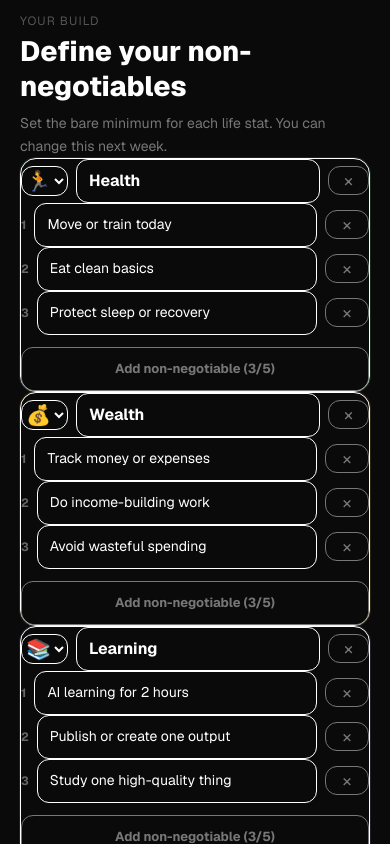
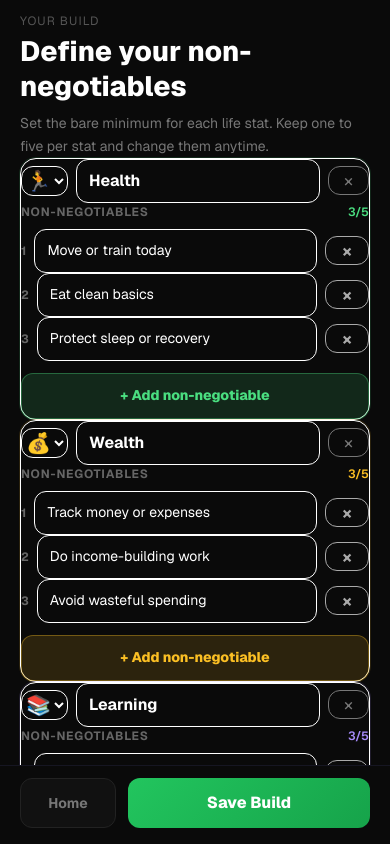
Before and after one commit to nurtiba/winaday, a Next.js app in the folder app/: page /build in a window 390 px wide. Built offline with nearby package versions, Linux system fonts and the light colour scheme.

Commit message:
fix: improve mobile scoring scroll

```diff
--- a/app/src/app/build/page.tsx
+++ b/app/src/app/build/page.tsx
@@ -117,18 +117,20 @@ export default function BuildPage() {
   const activeStats = build.stats.filter((stat) => stat.active);
 
   return (
-    <div className="flex-1 overflow-y-auto bg-[#0a0a0a] px-5 safe-top safe-bottom text-white">
+    <div className="flex min-h-0 flex-1 flex-col bg-[#0a0a0a] text-white">
+      <div className="mobile-scroll flex-1 px-5 safe-top pb-6">
         <div className="mb-5">
           <p className="text-[12px] uppercase tracking-[1px] text-[#555]">Your build</p>
           <h1 className="mt-1 text-[28px] font-extrabold leading-tight">Define your non-negotiables</h1>
           <p className="mt-2 text-[14px] leading-relaxed text-[#777]">
-          Set the bare minimum for each life stat. You can change this next week.
+            Set the bare minimum for each life stat. Keep one to five per stat and change them anytime.
           </p>
         </div>
 
-      <div className="space-y-4 pb-32">
+        <div className="space-y-4 pb-6">
           {activeStats.map((stat) => {
             const items = stat.nonNegotiables.filter((item) => item.active);
+            const canAddItem = items.length < 5;
             return (
               <section
                 key={stat.id}
@@ -163,6 +165,13 @@ export default function BuildPage() {
                   </button>
                 </div>
 
+                <div className="mb-2 flex items-center justify-between gap-3">
+                  <p className="text-[12px] font-bold uppercase tracking-[0.8px] text-[#666]">Non-negotiables</p>
+                  <p className="shrink-0 text-[12px] font-semibold" style={{ color: stat.color }}>
+                    {items.length}/5
+                  </p>
+                </div>
+
                 <div className="space-y-2">
                   {items.map((item, index) => (
                     <div key={item.id} className="flex items-center gap-2">
@@ -171,6 +180,7 @@ export default function BuildPage() {
                       </span>
                       <input
                         value={item.label}
+                        placeholder="Write your bare minimum"
                         onChange={(event) => updateStat(stat.id, (current) => ({
                           ...current,
                           nonNegotiables: current.nonNegotiables.map((currentItem) =>
@@ -184,7 +194,7 @@ export default function BuildPage() {
                         type="button"
                         onClick={() => removeNonNegotiable(stat.id, item.id)}
                         disabled={items.length <= 1}
-                      className="h-11 w-11 rounded-xl border border-[#242438] bg-[#11111c] text-[18px] text-[#777] disabled:opacity-30"
+                        className="h-11 w-11 rounded-xl border border-[#242438] bg-[#11111c] text-[18px] font-bold text-[#aaa] disabled:text-[#444] disabled:opacity-40"
                         aria-label={`Remove ${item.label}`}
                       >
                         ×
@@ -196,10 +206,15 @@ export default function BuildPage() {
                 <button
                   type="button"
                   onClick={() => addNonNegotiable(stat.id)}
-                disabled={items.length >= 5}
-                className="mt-3 min-h-[44px] w-full rounded-xl border border-dashed border-[#303046] text-[13px] font-bold text-[#777] disabled:opacity-30"
+                  disabled={!canAddItem}
+                  className="mt-3 min-h-[46px] w-full rounded-xl border border-dashed text-[14px] font-extrabold transition-transform active:scale-[0.99] disabled:opacity-40"
+                  style={{
+                    backgroundColor: canAddItem ? stat.colorBg : "transparent",
+                    borderColor: canAddItem ? stat.colorBorder : "#303046",
+                    color: canAddItem ? stat.color : "#666677",
+                  }}
                 >
-                Add non-negotiable ({items.length}/5)
+                  {canAddItem ? "+ Add non-negotiable" : "Maximum reached"}
                 </button>
               </section>
             );
@@ -214,8 +229,9 @@ export default function BuildPage() {
             Add life stat ({activeStats.length}/6)
           </button>
         </div>
+      </div>
 
-      <div className="fixed bottom-0 left-1/2 w-full max-w-[430px] -translate-x-1/2 bg-[#0a0a0a]/95 px-5 pb-[max(env(safe-area-inset-bottom),16px)] pt-3">
+      <div className="shrink-0 border-t border-[#161622] bg-[#0a0a0a]/95 px-5 pb-[max(env(safe-area-inset-bottom),16px)] pt-3">
         {saved && <p className="mb-2 text-center text-[12px] font-semibold text-[#4ade80]">Saved</p>}
         <div className="flex gap-3">
           <button
--- a/app/src/app/calendar/page.tsx
+++ b/app/src/app/calendar/page.tsx
@@ -59,7 +59,7 @@ export default function CalendarPage() {
   });
 
   return (
-    <div className="flex-1 flex flex-col text-white px-5 safe-top safe-bottom overflow-y-auto overflow-x-hidden">
+    <div className="mobile-scroll flex min-h-0 flex-1 flex-col overflow-x-hidden px-5 safe-top safe-bottom text-white">
       {/* Header */}
       <h1 className="text-[22px] font-bold text-center mb-2">Your Year</h1>
 
--- a/app/src/app/globals.css
+++ b/app/src/app/globals.css
@@ -18,7 +18,15 @@ body {
   -webkit-font-smoothing: antialiased;
   -moz-osx-font-smoothing: grayscale;
   width: 100%;
-  touch-action: manipulation;
+  touch-action: pan-y pinch-zoom;
+}
+
+.mobile-scroll {
+  min-height: 0;
+  overflow-y: auto;
+  overscroll-behavior-y: contain;
+  -webkit-overflow-scrolling: touch;
+  touch-action: pan-y;
 }
 
 /* Safe area utilities */
--- a/app/src/app/layout.tsx
+++ b/app/src/app/layout.tsx
@@ -29,7 +29,7 @@ export default function RootLayout({
     <html lang="en" className={`${geistSans.variable}`} style={{ colorScheme: "dark" }}>
       <body>
         <div className="fixed inset-0 flex justify-center bg-[#050505]">
-          <div className="w-full max-w-[430px] h-dvh bg-[#0a0a0a] flex flex-col overflow-hidden">
+          <div className="flex h-dvh min-h-0 w-full max-w-[430px] flex-col overflow-hidden bg-[#0a0a0a]">
             {children}
           </div>
         </div>
--- a/app/src/app/page.tsx
+++ b/app/src/app/page.tsx
@@ -50,7 +50,7 @@ export default function Home() {
   };
 
   return (
-    <div className="flex-1 overflow-y-auto px-6 safe-top safe-bottom text-white">
+    <div className="mobile-scroll min-h-0 flex-1 px-6 safe-top safe-bottom text-white">
       <div className="flex min-h-full flex-col">
         <div className="pt-4 text-center">
           <h1 className="text-[30px] font-extrabold tracking-[2px]">
--- a/app/src/app/result/page.tsx
+++ b/app/src/app/result/page.tsx
@@ -79,7 +79,7 @@ function ResultContent() {
   const needsAttention = sorted[sorted.length - 1];
 
   return (
-    <div className="flex-1 overflow-y-auto px-5 safe-top safe-bottom text-white">
+    <div className="mobile-scroll min-h-0 flex-1 px-5 safe-top safe-bottom text-white">
       <div className="text-center">
         <p className="text-[12px] uppercase tracking-[1px] text-[#666]">{dateFormatted}</p>
         <p className="mt-1 text-[15px] text-[#777]">Life Score</p>
--- a/app/src/app/score/page.tsx
+++ b/app/src/app/score/page.tsx
@@ -137,7 +137,7 @@ export default function ScorePage() {
     const dayOfWeek = today.getDay();
 
     return (
-      <div className="flex-1 flex flex-col items-center px-7 safe-top safe-bottom justify-center">
+      <div className="flex min-h-0 flex-1 flex-col items-center justify-center px-7 safe-top safe-bottom">
         <div className="text-6xl mb-6">👋</div>
         <h1 className="text-[26px] font-bold text-center mb-2.5 leading-tight">
           Welcome back
@@ -210,7 +210,7 @@ export default function ScorePage() {
   }
 
   return (
-    <div className="flex-1 flex flex-col bg-[#0a0a0a] text-white">
+    <div className="flex min-h-0 flex-1 flex-col bg-[#0a0a0a] text-white">
       <ScoreCard
         stat={stat}
         completedIds={draft.completedIds}
--- a/app/src/app/share/page.tsx
+++ b/app/src/app/share/page.tsx
@@ -114,7 +114,7 @@ function ShareContent() {
   if (!dayScore) return null;
 
   return (
-    <div className="h-dvh bg-[#0a0a0a] text-white flex flex-col items-center px-5 pt-[max(env(safe-area-inset-top),2rem)] pb-[max(env(safe-area-inset-bottom),1.5rem)] overflow-auto">
+    <div className="mobile-scroll flex h-dvh flex-col items-center bg-[#0a0a0a] px-5 pt-[max(env(safe-area-inset-top),2rem)] pb-[max(env(safe-area-inset-bottom),1.5rem)] text-white">
       <p className="text-[12px] text-[#444] tracking-[1px] uppercase mb-4">
         Your card
       </p>
```
Also changed, not shown: app/src/components/ScoreCard.tsx (+10 -8 lines). Lines whose indentation alone changed are shown as unchanged.
